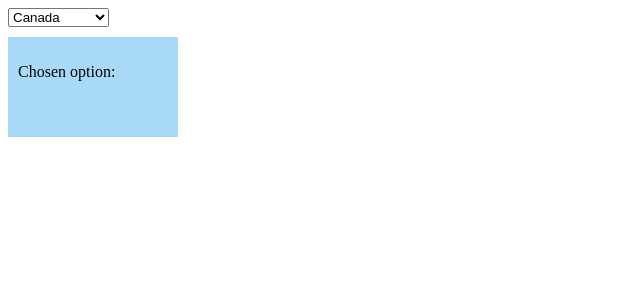
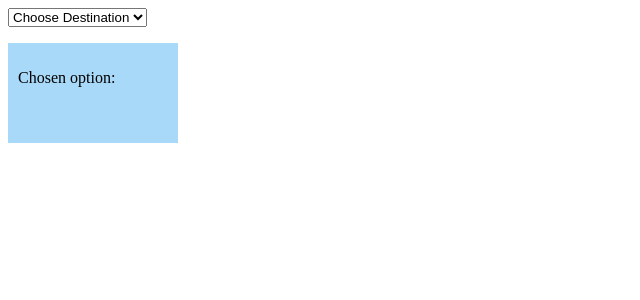
Before and after one commit to LauraToddCode/lifting-state-in-react, a React (Create React App) app: page / in a window 1280 px wide. Shown: the top 300 px of the page, without its empty margins (0-640 px from the left). Built offline with nearby package versions, Linux system fonts and the light colour scheme.

Commit message:
Update Dropdown.js

```diff
--- a/src/Dropdown.js
+++ b/src/Dropdown.js
@@ -1,14 +1,33 @@
 import React from "react";
 
 class Dropdown extends React.Component {
+    constructor(props) {
+        super(props)
+        this.state = {
+            chosen: ""
+        }
+        this.handleChange = this.handleChange.bind(this);
+    }
+
+    handleChange = (event) => {
+        this.setState({
+            chosen: event.target.value
+        })
+    }
+
     render() {
         return (
-            <select>
+            <div>
+            <select onChange={this.handleChange}>
+                <option value="">Choose Destination</option>
                 <option value="Canada">Canada</option>
-                <option value="Canada">Italy</option>
-                <option value="Canada">Japan</option>
-                <option value="Canada">New Zealand</option>
+                <option value="Italy">Italy</option>
+                <option value="Japan">Japan</option>
+                <option value="New Zealand">New Zealand</option>
             </select>
+            <p>{this.state.chosen}</p>
+            </div>
+
         )
     }
 }
```
